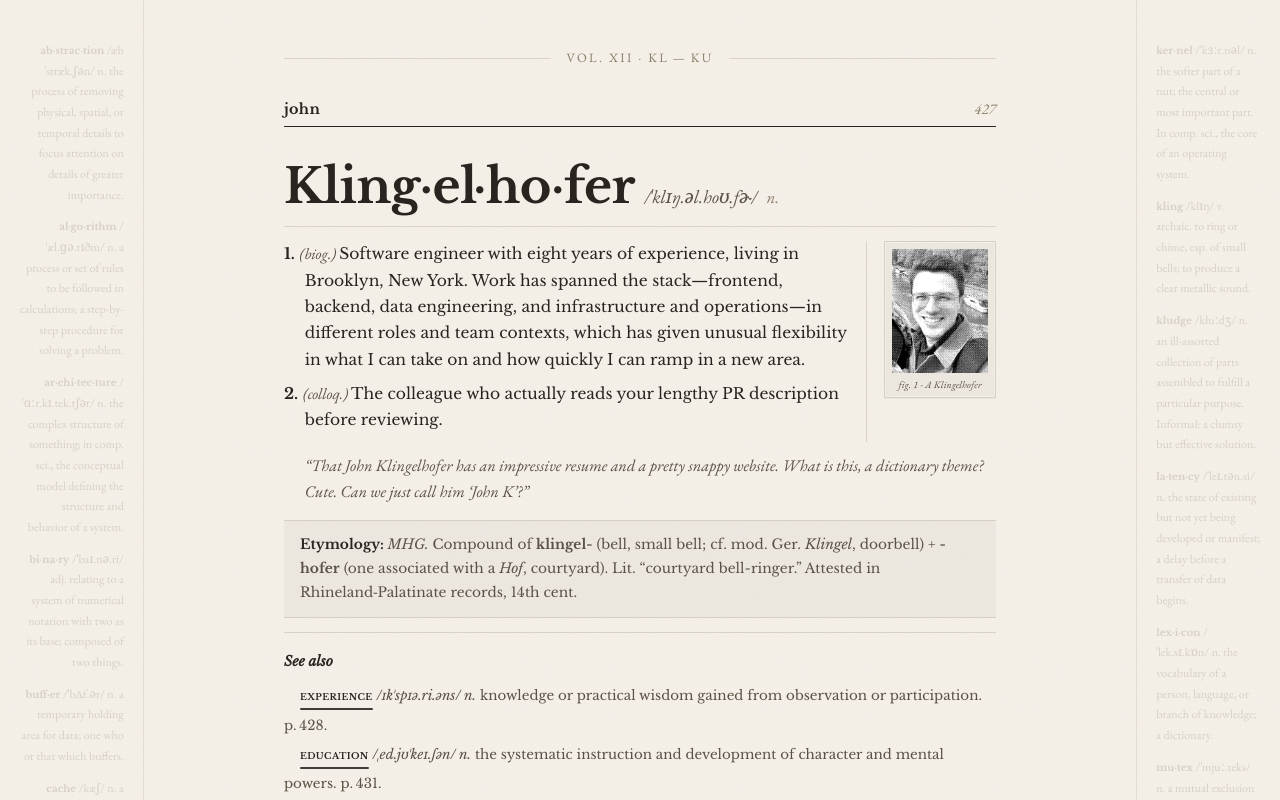
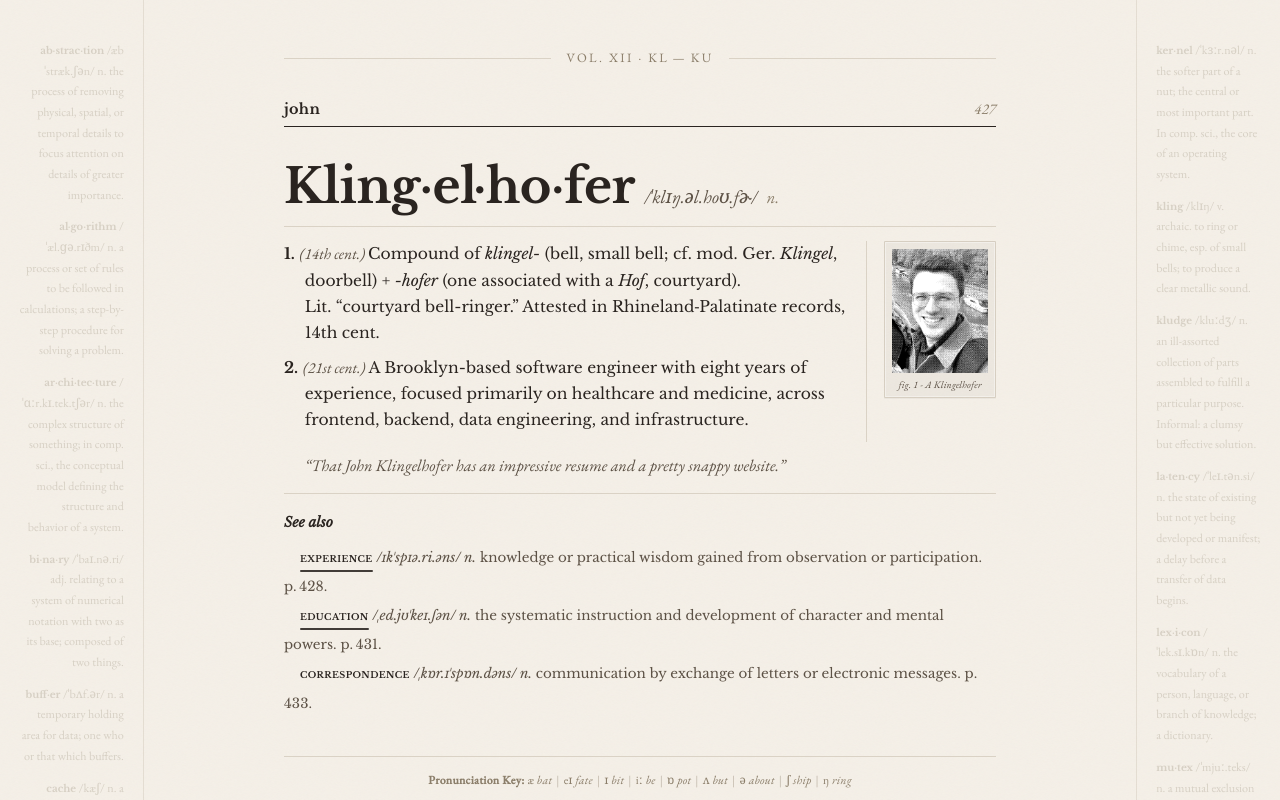
Before and after one commit to klingj3/klingj3.github.io, a React (Vite) app: page / in a window 1280 px wide. Shown: the top 800 px of the page. Built offline with nearby package versions, Linux system fonts and the light colour scheme.

Commit message:
Tweak copy

```diff
--- a/src/components/IntroScreen.jsx
+++ b/src/components/IntroScreen.jsx
@@ -255,33 +255,6 @@ const UsageExample = styled(motion.div)`
   margin: 0.7rem 0 0.9rem 1.3rem;
 `
 
-/* ── etymology ── */
-
-const EtymologyPanel = styled(motion.div)`
-  background: ${SHADE};
-  border-top: 1px solid ${RULE};
-  border-bottom: 1px solid ${RULE};
-  padding: 0.75rem 1rem;
-  margin: 0.5rem 0 0.9rem;
-  font-family: ${FONT_SERIF};
-  font-size: clamp(0.78rem, 1.5vw, 0.86rem);
-  color: ${INK_MID};
-  line-height: 1.75;
-`
-
-const EtyLabel = styled.span`
-  font-weight: 700;
-  color: ${INK};
-`
-
-const EtyItalic = styled.span`
-  font-style: italic;
-`
-
-const EtyBold = styled.span`
-  font-weight: 700;
-`
-
 /* ── cross-references ("see also") ── */
 
 const SeeAlsoBlock = styled(motion.div)`
@@ -478,18 +451,20 @@ const IntroScreen = () => {
                 <DefSensesColumn>
                   <Definition>
                     <DefNumber>1.</DefNumber>
-                    <DefLabel>(biog.) </DefLabel>
-                    Software engineer with eight years of experience, living in Brooklyn,
-                    New York. Work has spanned the stack—frontend, backend, data engineering,
-                    and infrastructure and operations—in different roles and team contexts,
-                    which has given unusual flexibility in what I can take on and how
-                    quickly I can ramp in a new area.
+                    <DefLabel>(14th cent.) </DefLabel>
+                    Compound of <em>klingel-</em> (bell, small bell;
+                    cf.&nbsp;mod.&nbsp;Ger.&nbsp;<em>Klingel</em>,
+                    doorbell) + <em>-hofer</em> (one associated with
+                    a&nbsp;<em>Hof</em>, courtyard).
+                    Lit.&nbsp;&ldquo;courtyard bell-ringer.&rdquo; Attested in
+                    Rhineland&#8209;Palatinate records, 14th&nbsp;cent.
                   </Definition>
                   <Definition>
                     <DefNumber>2.</DefNumber>
-                    <DefLabel>(colloq.) </DefLabel>
-                    The colleague who actually reads your lengthy PR description before
-                    reviewing.
+                    <DefLabel>(21st cent.) </DefLabel>
+                    A Brooklyn-based software engineer with eight years of experience,
+                    focused primarily on healthcare and medicine, across frontend,
+                    backend, data engineering, and infrastructure.
                   </Definition>
                 </DefSensesColumn>
                 <PlateColumn>
@@ -509,20 +484,8 @@ const IntroScreen = () => {
 
               <UsageExample variants={fadeIn}>
                 &ldquo;That John Klingelhofer has an impressive resume and a pretty
-                snappy website. What is this, a dictionary theme? Cute. Can we just
-                call him &lsquo;John K&rsquo;?&rdquo;
+                snappy website.&rdquo;
               </UsageExample>
-
-              <EtymologyPanel variants={fadeIn}>
-                <EtyLabel>Etymology: </EtyLabel>
-                <EtyItalic>MHG. </EtyItalic>
-                Compound of <EtyBold>klingel-</EtyBold> (bell, small bell;
-                cf.&nbsp;mod.&nbsp;Ger.&nbsp;<EtyItalic>Klingel</EtyItalic>,
-                doorbell) + <EtyBold>-hofer</EtyBold> (one associated with
-                a&nbsp;<EtyItalic>Hof</EtyItalic>, courtyard).
-                Lit.&nbsp;&ldquo;courtyard bell-ringer.&rdquo; Attested in
-                Rhineland&#8209;Palatinate records, 14th&nbsp;cent.
-              </EtymologyPanel>
 
               <SeeAlsoBlock variants={fadeIn}>
                 <div><SeeAlsoLabel>See also </SeeAlsoLabel></div>
```
